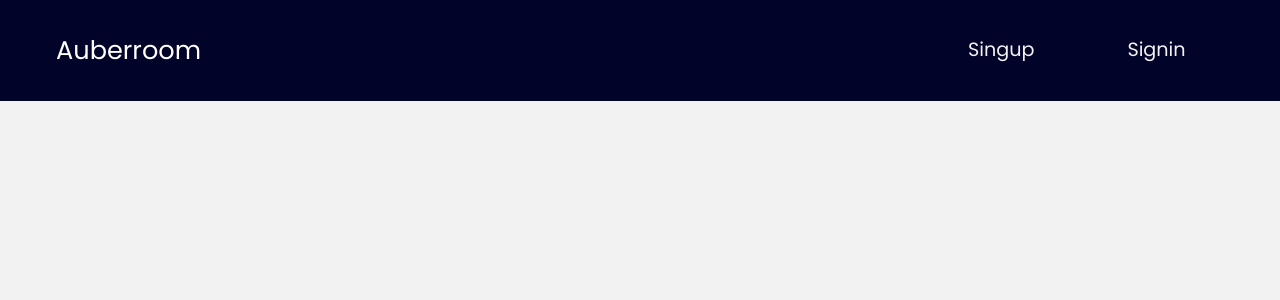
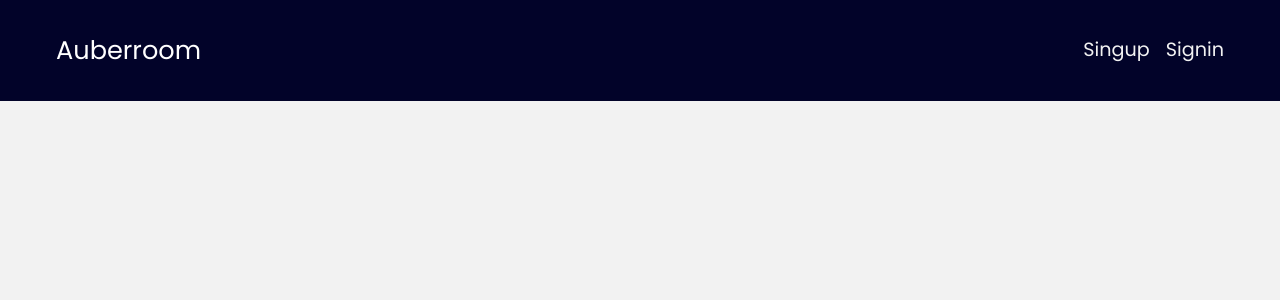
Before and after one commit to SyedZawwarAhmed/Hotel-Booking-Web-App, a React (Create React App) app in the folder client/: page / in a window 1280 px wide. Shown: the top 300 px of the page. Built offline with nearby package versions, Linux system fonts and the light colour scheme; a web font is replaced by a local one.

Commit message:
update Navbar.js

```diff
--- a/client/src/components/Navbar.js
+++ b/client/src/components/Navbar.js
@@ -82,10 +82,10 @@ function Navbar() {
           //     )}
           //   </div>
           <div className="nav-buttons">
-            <Link to="/user/signup" className="btn nav-btn">
+            <Link to="/user/signup" className="nav-btn">
               Singup
             </Link>
-            <Link to="/user/signin" className="btn nav-btn">
+            <Link to="/user/signin" className="nav-btn">
               Signin
             </Link>
           </div>
```
